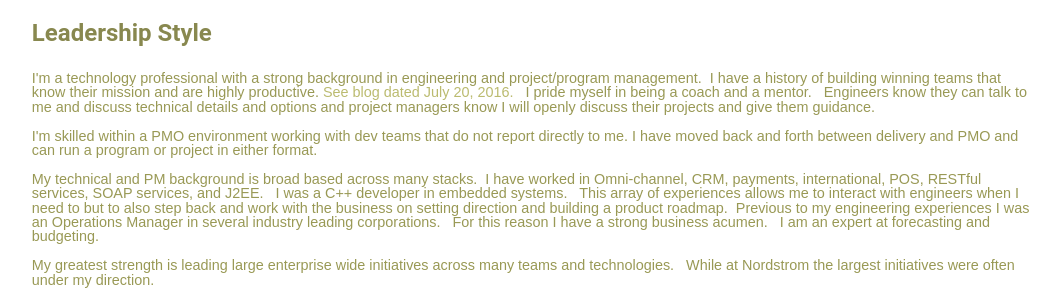
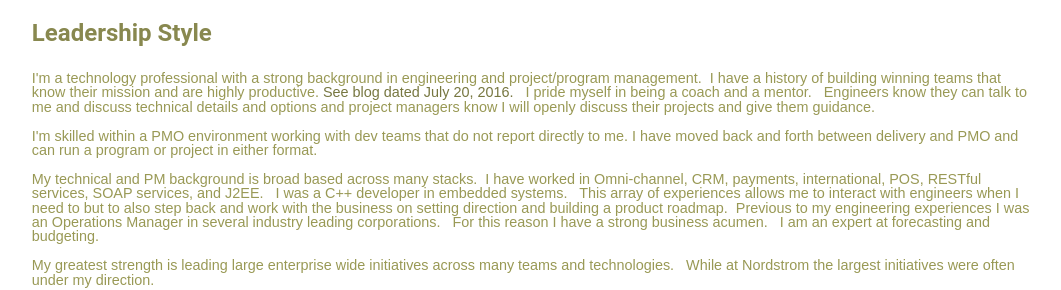
Before and after one commit to mo4dawg/mo4dawg.github.io, a Jekyll site: the page built from about/index.html, in a window 1280 px wide. Shown: the part 624-914 px from the top of the page, without its empty margins (109-1170 px from the left). Built offline with Jekyll 4.4.1, drawn with Linux system fonts in a browser that asks for light colours.

Commit message:
Update index.html

```diff
--- a/about/index.html
+++ b/about/index.html
@@ -10,7 +10,7 @@
 	<p style="color:#999955">Out of this mindset comes the notion of servant leadership.&nbsp;  Nordstrom calls it the inverted pyramid and it is embraced by everyone. &nbsp; It is most clearly expressed when you discuss your teams or staff. &nbsp; When someone says they support ABC team it means they are the manager and they really do support that team. &nbsp; They work hard to advance their team members' careers and they work hard as advocates for their team. &nbsp; It is the mindset of "what can I do to help the team meet our goals, and you meet your personal career goals?". </p>
 
         <h2 style="color:#88884f">Leadership Style</h2>
-	<p style="color:#999955">I'm a technology professional with a strong background in engineering and project/program management.&nbsp; I have a history of building winning teams that know their mission and are highly productive. <a style="color:#BBBB6F" href="{{ root_url }}/tags">See blog dated July 20, 2016.</a> &nbsp; I pride myself in being a coach and a mentor. &nbsp; Engineers know they can talk to me and discuss technical details and options and project managers know I will openly discuss their projects and give them guidance. </p>
+	<p style="color:#999955">I'm a technology professional with a strong background in engineering and project/program management.&nbsp; I have a history of building winning teams that know their mission and are highly productive. <a style="color:#777740" href="{{ root_url }}/tags">See blog dated July 20, 2016.</a> &nbsp; I pride myself in being a coach and a mentor. &nbsp; Engineers know they can talk to me and discuss technical details and options and project managers know I will openly discuss their projects and give them guidance. </p>
 	<p style="color:#999955">I'm skilled within a PMO environment working with dev teams that do not report directly to me.  I have moved back and forth between delivery and PMO and can run a program or project in either format.</p>
 	<p style="color:#999955">My technical and PM background is broad based across many stacks. &nbsp;I have worked in Omni-channel, CRM, payments, international, POS, RESTful services, SOAP services, and J2EE. &nbsp; I was a C++ developer in embedded systems. &nbsp; This array of experiences allows me to interact with engineers when I need to but to also step back and work with the business on setting direction and building a product roadmap.&nbsp; Previous to my engineering experiences I was an Operations Manager in several industry leading corporations. &nbsp; For this reason I have a strong business acumen. &nbsp; I am an expert at forecasting and budgeting. </p>
 	<p style="color:#999955">My greatest strength is leading large enterprise wide initiatives across many teams and technologies. &nbsp; While at Nordstrom the largest initiatives were often under my direction. </p>
```
